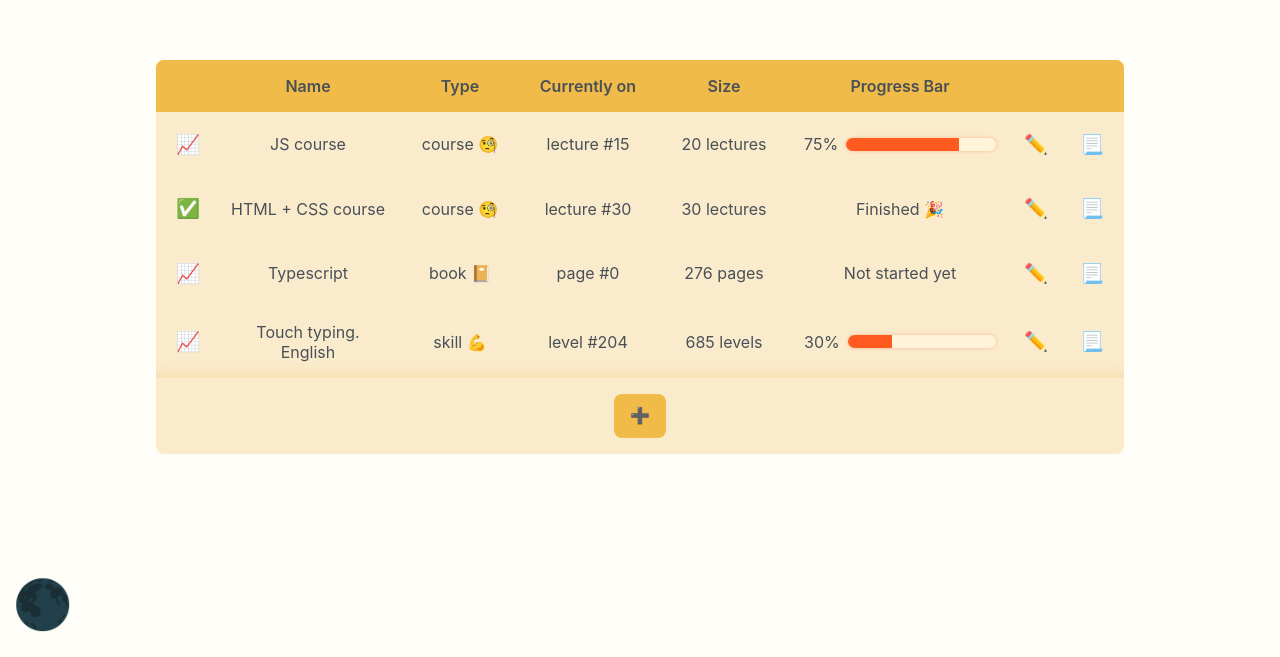
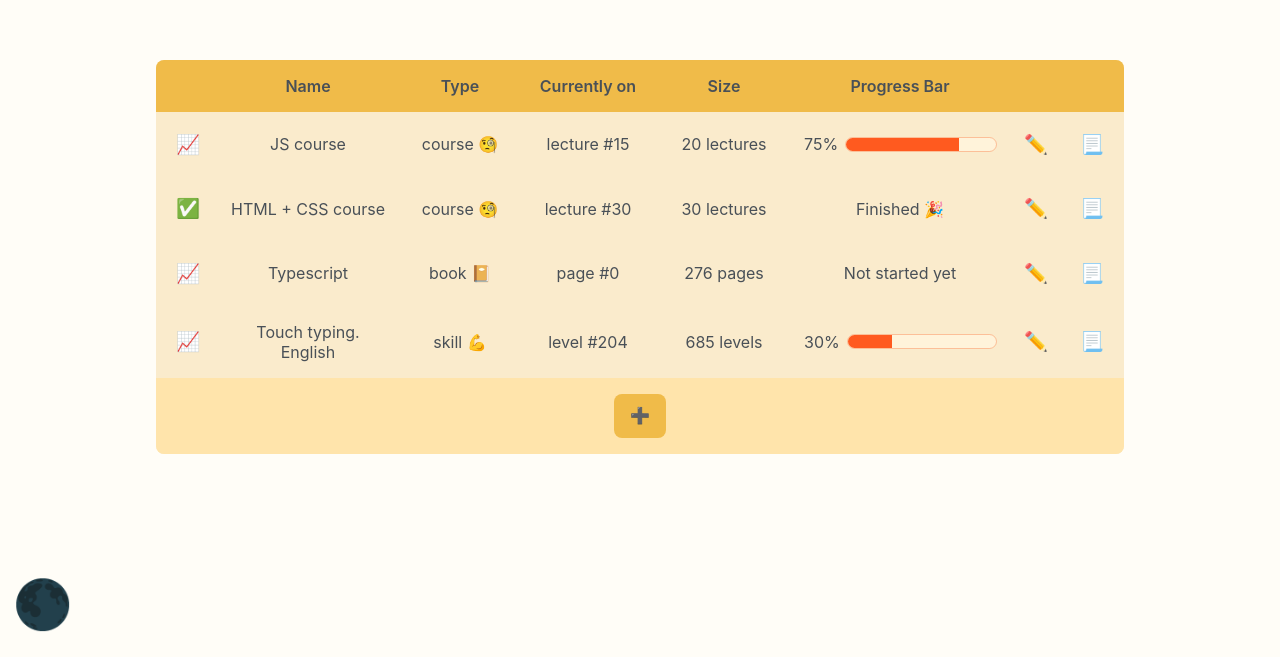
Before and after one commit to CreepyTeabag/Track-Your-Progress, a React (Create React App) app: page / in a window 1280 px wide. Shown: the part 143-800 px from the top of the page. Built offline with nearby package versions, Linux system fonts and the light colour scheme.

Commit message:
Remove shadows from design

```diff
--- a/src/index.css
+++ b/src/index.css
@@ -45,6 +45,7 @@ body {
   --color-lightest: #587abd;
   --color-light: #213969;
   --color-light-rgb: 33, 57, 105;
+  --color-medium-light: #132a59;
   --color-medium: #0b1b3a;
   --color-medium-rgb: 11, 27, 58;
   --color-dark: #001b51;
@@ -66,7 +67,7 @@ body {
 }
 
 .dark .progress {
-  box-shadow: 0px 0px 3px 1px rgba(var(--color-dark-rgb), 0.4);
+  outline: 1px solid rgba(var(--color-dark-rgb), 0.4);
 }
 
 /*------------CONTAINERS & VARIABLES------------*/
@@ -88,6 +89,7 @@ body {
   --color-lightest: #fff3da;
   --color-light: #faebcc;
   --color-light-rgb: 250, 235, 204;
+  --color-medium-light: #ffe4ab;
   --color-medium: #ffdb8e;
   --color-medium-rgb: 255, 219, 142;
   --color-dark: #f0bb49;
@@ -244,7 +246,7 @@ body {
   height: 0.8rem;
   margin-left: 0.5rem;
   border-radius: 100px;
-  box-shadow: 0px 0px 3px 1px rgba(var(--accent-rgb), 0.2);
+  outline: 1px solid rgba(var(--accent-rgb), 0.3);
   overflow: hidden;
 }
 
@@ -270,7 +272,7 @@ body {
 }
 
 .skills-list + .add-skill {
-  box-shadow: 0px 0px 10px 6px rgba(var(--color-dark-rgb), 0.2);
+  background-color: var(--color-medium-light);
 }
 
 .add-skill .button-big,
```
